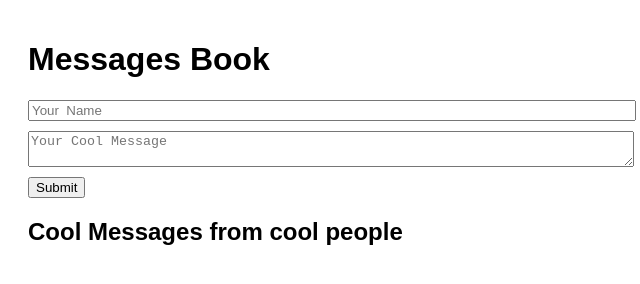
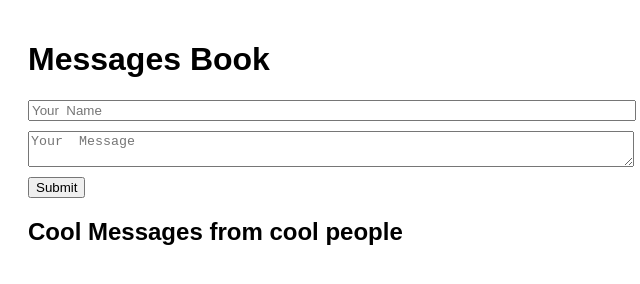
Before and after one commit to syedBilalSherazi/guestbook-app, a website: page public/index.html in a window 1280 px wide. Shown: the full height of the page, 312-952 px from the left. Drawn offline with Linux system fonts and the light colour scheme; no server answers.

Commit message:
Update index.html

```diff
--- a/public/index.html
+++ b/public/index.html
@@ -15,7 +15,7 @@
   <h1>Messages Book</h1>
   <form method="POST" action="/submit">
     <input name="name" placeholder="Your  Name" required />
-    <textarea name="message" placeholder="Your Cool Message " required></textarea>
+    <textarea name="message" placeholder="Your  Message " required></textarea>
     <button type="submit">Submit</button>
   </form>
 
```
